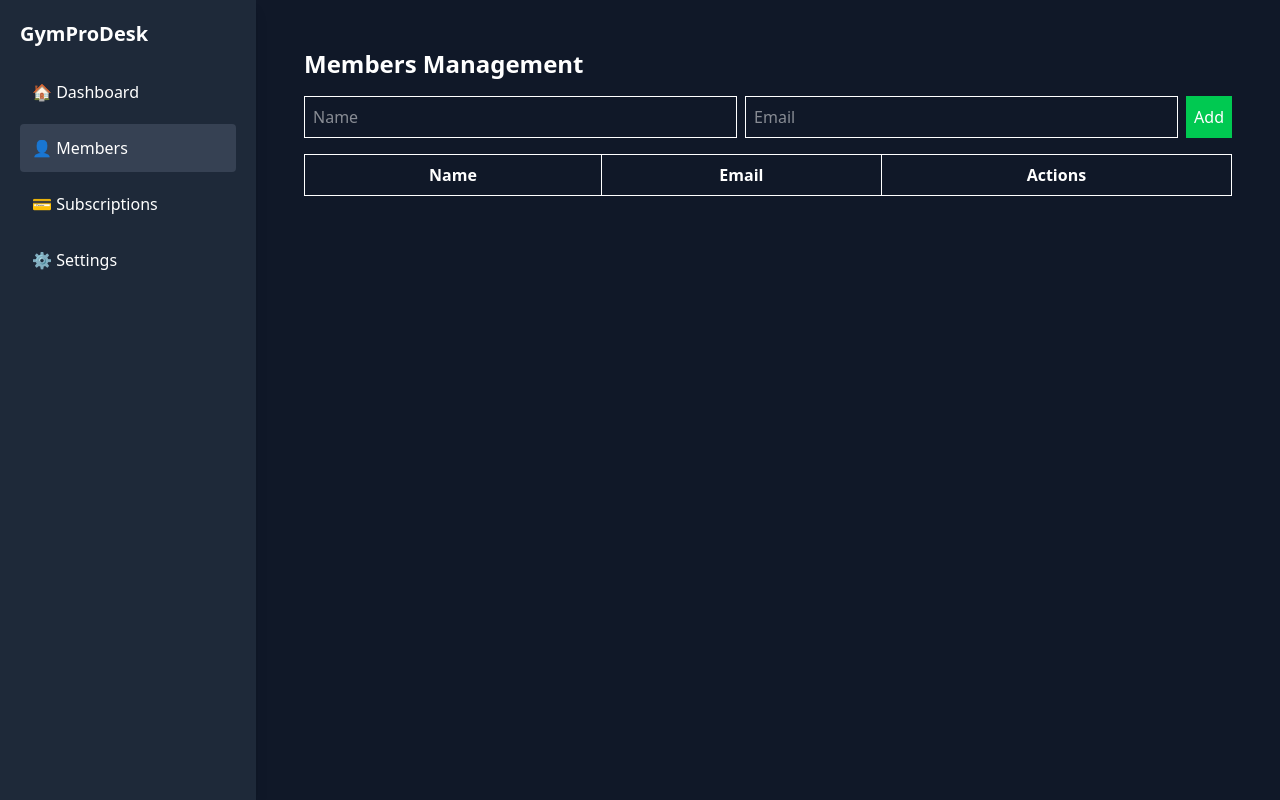
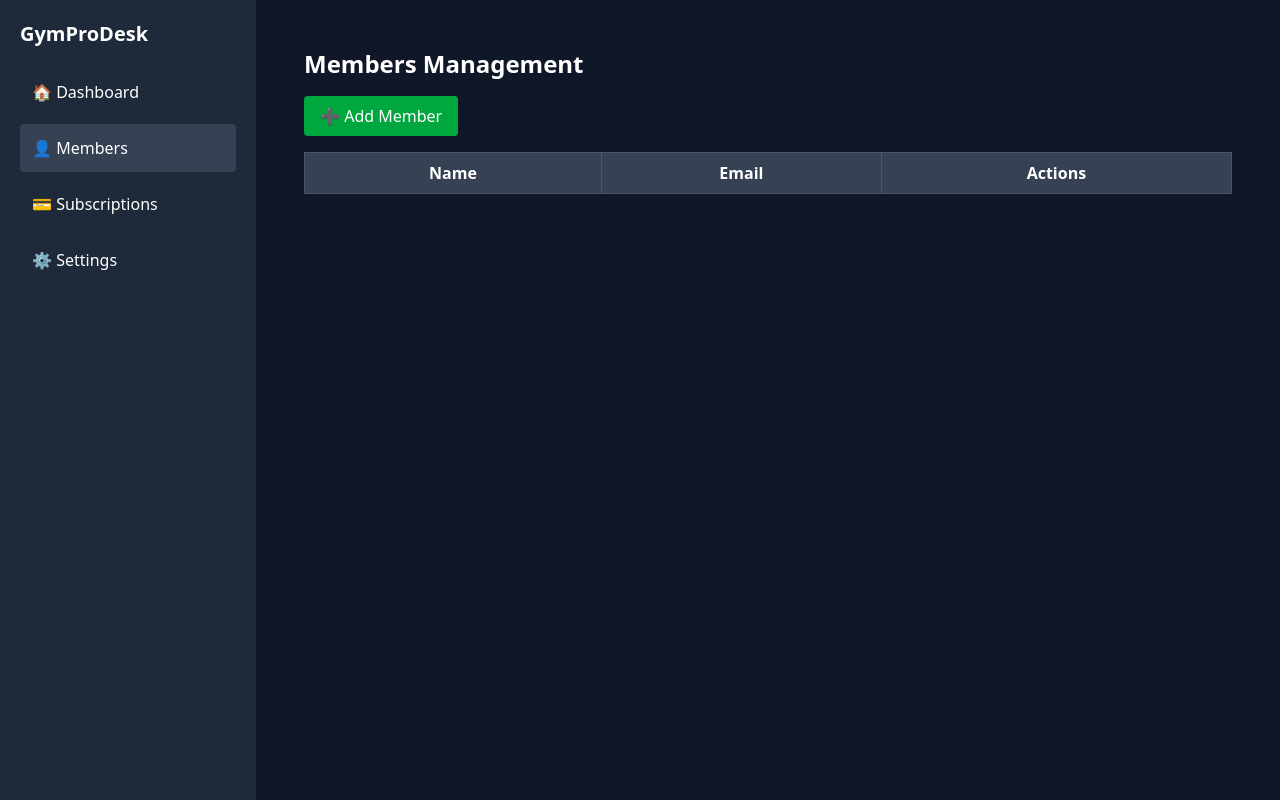
Before and after one commit to Scaronz/GymProDesk, a React (Vite) app: page /members in a window 1280 px wide. Built offline with nearby package versions, Linux system fonts and the light colour scheme.

Commit message:
Adding pop up windows

```diff
--- a/src/pages/Members.tsx
+++ b/src/pages/Members.tsx
@@ -15,125 +15,181 @@ const Members = () => {
   const [name, setName] = useState("");
   const [email, setEmail] = useState("");
   const [editingId, setEditingId] = useState<number | null>(null);
+  const [error, setError] = useState<string>("");
+  const [isModalOpen, setIsModalOpen] = useState(false);
 
-  // Email validation regex: Must contain "@" and a domain like ".com", ".net", etc.
   const emailRegex = /^[^\s@]+@[^\s@]+\.[^\s@]+$/;
 
-  // Save to localStorage
   useEffect(() => {
     localStorage.setItem("members", JSON.stringify(members));
   }, [members]);
 
-  // Add Member
-  const addMember = () => {
+  // Open modal for adding a new member
+  const openModalForAdd = () => {
+    setName("");
+    setEmail("");
+    setEditingId(null);
+    setError("");
+    setIsModalOpen(true);
+  };
+
+  // Open modal for editing an existing member
+  const openModalForEdit = (member: Member) => {
+    setName(member.name);
+    setEmail(member.email);
+    setEditingId(member.id);
+    setError("");
+    setIsModalOpen(true);
+  };
+
+  // Close modal
+  const closeModal = () => {
+    setIsModalOpen(false);
+  };
+
+  // Add or Update Member
+  const handleSaveMember = () => {
+    setError("");
     const trimmedName = name.trim();
-    const trimmedEmail = email.trim();
+    const trimmedEmail = email.trim().toLowerCase();
 
     if (!trimmedName || !trimmedEmail) {
-      alert("Name and email cannot be empty.");
+      setError("Name and email cannot be empty.");
       return;
     }
     if (!emailRegex.test(trimmedEmail)) {
-      alert("Invalid email format! Example: user@example.com");
+      setError("Invalid email format! Example: user@example.com");
       return;
     }
-    if (members.some(m => m.email === trimmedEmail)) {
-      alert("Email already exists!");
+    if (
+      members.some(
+        (m) => m.email.toLowerCase() === trimmedEmail && m.id !== editingId
+      )
+    ) {
+      setError("Email already exists!");
       return;
     }
 
+    if (editingId) {
+      // Update member
+      setMembers(
+        members.map((m) =>
+          m.id === editingId ? { ...m, name: trimmedName, email: trimmedEmail } : m
+        )
+      );
+    } else {
+      // Add new member
       const newMember = { id: Date.now(), name: trimmedName, email: trimmedEmail };
       setMembers([...members, newMember]);
-    setName("");
-    setEmail("");
-  };
-
-  // Edit Member
-  const editMember = (id: number) => {
-    const member = members.find((m) => m.id === id);
-    if (member) {
-      setName(member.name);
-      setEmail(member.email);
-      setEditingId(id);
-    }
-  };
-
-  // Update Member
-  const updateMember = () => {
-    const trimmedName = name.trim();
-    const trimmedEmail = email.trim();
-
-    if (!trimmedName || !trimmedEmail) {
-      alert("Name and email cannot be empty.");
-      return;
-    }
-    if (!emailRegex.test(trimmedEmail)) {
-      alert("Invalid email format! Example: user@example.com");
-      return;
     }
 
-    setMembers(members.map(m =>
-      m.id === editingId ? { ...m, name: trimmedName, email: trimmedEmail } : m
-    ));
-
-    setEditingId(null);
-    setName("");
-    setEmail("");
+    closeModal();
   };
 
   // Delete Member
   const deleteMember = (id: number) => {
+    if (window.confirm("Are you sure you want to delete this member?")) {
       setMembers(members.filter((m) => m.id !== id));
+    }
   };
 
   return (
     <div className="p-6">
       <h2 className="text-2xl font-bold mb-4">Members Management</h2>
 
-      <div className="mb-4 flex gap-2">
+      {/* Add Member Button */}
+      <button
+        className="bg-green-600 hover:bg-green-500 text-white px-4 py-2 rounded"
+        onClick={openModalForAdd}
+      >
+        ➕ Add Member
+      </button>
+
+      {/* Dark-Themed Popup Modal */}
+      {isModalOpen && (
+        <div
+          className="fixed inset-0 flex items-center justify-center bg-black bg-opacity-60 z-50"
+          onClick={closeModal} // Close when clicking outside
+        >
+          <div
+            className="bg-gray-800 text-white p-6 rounded-lg shadow-lg w-96 relative"
+            onClick={(e) => e.stopPropagation()} // Prevent closing when clicking inside modal
+          >
+            <h3 className="text-xl font-semibold mb-4">
+              {editingId ? "Edit Member" : "Add Member"}
+            </h3>
+
+            {/* Close Button */}
+            <button
+              className="absolute top-2 right-2 text-gray-400 hover:text-white"
+              onClick={closeModal}
+            >
+              ✖
+            </button>
+
+            {/* Input Fields */}
             <input
-          className="border p-2 flex-1"
+              className="border border-gray-700 bg-gray-900 text-white p-2 w-full mb-3 rounded"
               type="text"
               placeholder="Name"
               value={name}
               onChange={(e) => setName(e.target.value)}
             />
             <input
-          className="border p-2 flex-1"
+              className="border border-gray-700 bg-gray-900 text-white p-2 w-full mb-3 rounded"
               type="email"
               placeholder="Email"
               value={email}
               onChange={(e) => setEmail(e.target.value)}
             />
-        {editingId ? (
-          <button className="bg-blue-500 text-white p-2" onClick={updateMember} aria-label="Update Member">
-            Update
+
+            {/* Show validation error */}
+            {error && <p className="text-red-400 text-sm mb-3">{error}</p>}
+
+            {/* Buttons */}
+            <div className="flex justify-end gap-2">
+              <button
+                className="bg-gray-700 hover:bg-gray-600 text-white px-4 py-2 rounded"
+                onClick={closeModal}
+              >
+                Cancel
               </button>
-        ) : (
-          <button className="bg-green-500 text-white p-2" onClick={addMember} aria-label="Add Member">
-            Add
+              <button
+                className="bg-green-600 hover:bg-green-500 text-white px-4 py-2 rounded"
+                onClick={handleSaveMember}
+              >
+                {editingId ? "Update" : "Add"}
               </button>
+            </div>
+          </div>
+        </div>
       )}
-      </div>
 
-      <table className="w-full border-collapse border">
+      {/* Members Table */}
+      <table className="w-full border-collapse border border-gray-700 mt-4">
         <thead>
-          <tr>
-            <th className="border p-2">Name</th>
-            <th className="border p-2">Email</th>
-            <th className="border p-2">Actions</th>
+          <tr className="bg-gray-700">
+            <th className="border border-gray-600 p-2">Name</th>
+            <th className="border border-gray-600 p-2">Email</th>
+            <th className="border border-gray-600 p-2">Actions</th>
           </tr>
         </thead>
         <tbody>
           {members.map((member) => (
-            <tr key={member.id} className="border">
-              <td className="border p-2">{member.name}</td>
-              <td className="border p-2">{member.email}</td>
-              <td className="border p-2">
-                <button className="bg-yellow-500 text-white p-1 mr-2" onClick={() => editMember(member.id)} aria-label="Edit Member">
+            <tr key={member.id} className="border border-gray-700">
+              <td className="border border-gray-600 p-2">{member.name}</td>
+              <td className="border border-gray-600 p-2">{member.email}</td>
+              <td className="border border-gray-600 p-2 flex gap-2">
+                <button
+                  className="bg-yellow-500 hover:bg-yellow-400 text-white px-3 py-1 rounded"
+                  onClick={() => openModalForEdit(member)}
+                >
                   Edit
                 </button>
-                <button className="bg-red-500 text-white p-1" onClick={() => deleteMember(member.id)} aria-label="Delete Member">
+                <button
+                  className="bg-red-600 hover:bg-red-500 text-white px-3 py-1 rounded"
+                  onClick={() => deleteMember(member.id)}
+                >
                   Delete
                 </button>
               </td>
```
Lines whose indentation alone changed are shown as unchanged.
